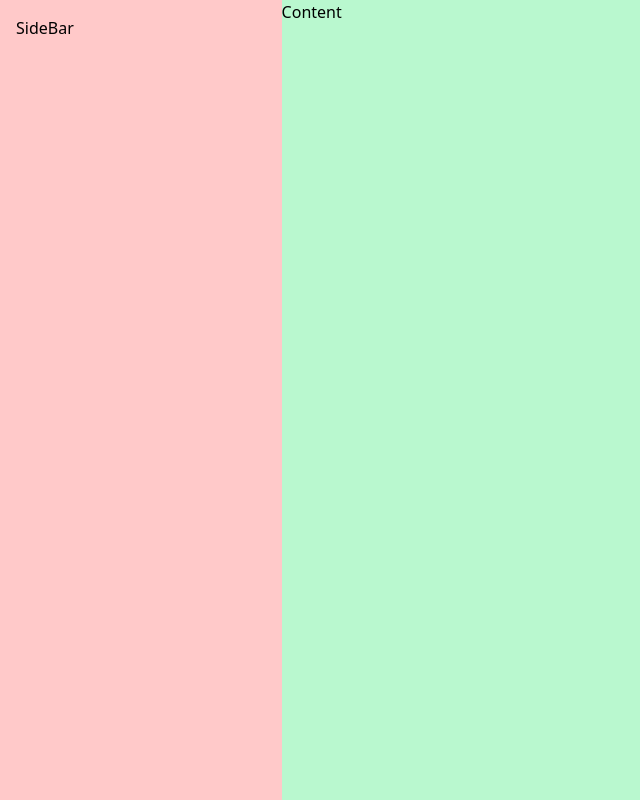
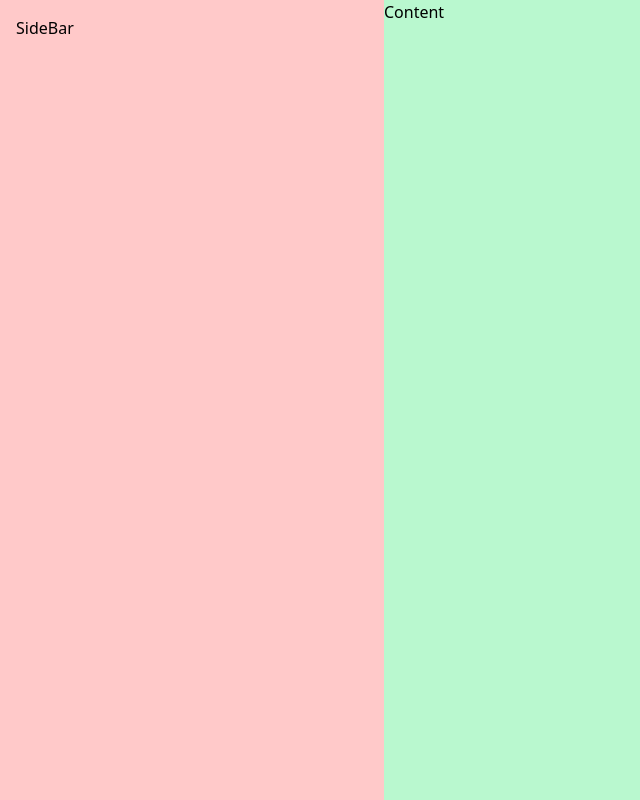
Before and after one commit to Bhumesh01/TailwindCss, a React (Vite) app in the folder TailwindPart2/: page / in a window 1280 px wide. Shown: the whole page, without its empty margins (0-640 px from the left). Built offline with nearby package versions, Linux system fonts and the light colour scheme.

Commit message:
added transition property

```diff
--- a/TailwindPart2/src/components/1-basic-project.jsx
+++ b/TailwindPart2/src/components/1-basic-project.jsx
@@ -1,7 +1,7 @@
 function SidebarClass1(){
     return(
         <div className="h-screen flex">
-            <div className="transform-all duration-1000 bg-red-200 hover:bg-yellow-200 p-4 hover:p-8 hover:font-bold sm:flex-1 sm:block hidden duration-300 md:w-[25%]">
+            <div className="transition-all ease-in-out duration-150 bg-red-200 hover:bg-yellow-200 p-4 hover:p-8 hover:font-bold sm:w-36 w-0 duration-300 md:w-96">
                 SideBar
             </div>
             <div className="bg-green-200 flex-4">
```
